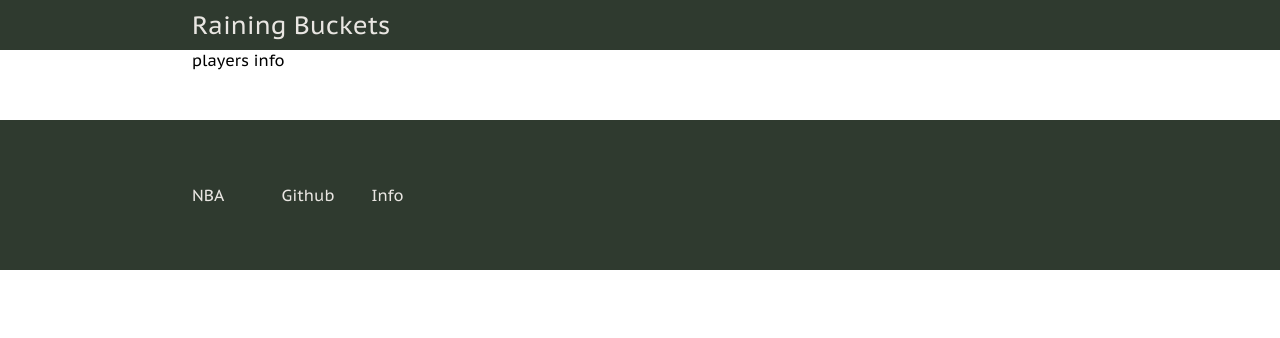
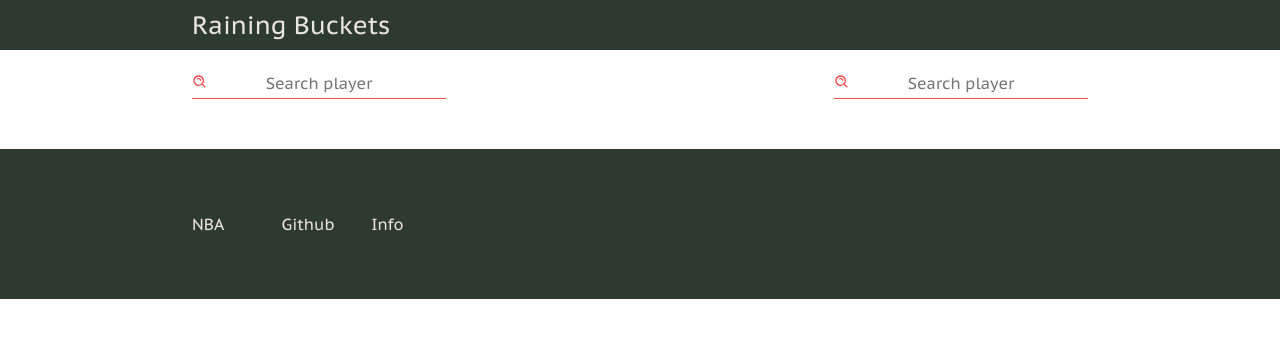
Before and after one commit to 5arg/raining-buckets, a React (Create React App) app in the folder frontend/: page /compare/1/1 in a window 1280 px wide. Shown: the top 338 px of the page. Built offline with nearby package versions, Linux system fonts and the light colour scheme.

Commit message:
Search dropdown for selecting players to compare.

```diff
--- a/frontend/src/features/player-profile/player-info/search-dropdown/SearchDropdown.tsx
+++ b/frontend/src/features/common/search-dropdown/SearchDropdown.tsx
@@ -8,10 +8,20 @@ import {
   DropdownItem,
   SearchWrapper,
 } from "./searchDropdown.styles";
-import useDetectClickOutside from "../../../../hooks/useDetectClickOutside";
-import usePlayersDropdown from "../../../../hooks/react-query/usePlayersDropdown";
+import useDetectClickOutside from "../../../hooks/useDetectClickOutside";
+import usePlayersDropdown from "../../../hooks/react-query/usePlayersDropdown";
 
-export default function SearchDropdown() {
+type SearchDropdownProps = {
+  baseRoute: string;
+  compareFirstId?: string;
+  compareSecondId?: string;
+};
+
+export default function SearchDropdown({
+  baseRoute,
+  compareFirstId,
+  compareSecondId,
+}: SearchDropdownProps) {
   const [searchInput, setSearchInput] = useState<string>("");
   const [showDropdown, setShowDropdown] = useState<boolean>(false);
   const history = useHistory();
@@ -42,7 +52,15 @@ export default function SearchDropdown() {
               <DropdownItem
                 key={i}
                 onClick={() => {
-                  history.push(`/player/${player._id}`);
+                  let route;
+                  if (compareFirstId) {
+                    route = `${baseRoute}/${compareFirstId}/${player._id}`;
+                  } else if (compareSecondId) {
+                    route = `${baseRoute}/${player._id}/${compareSecondId}`;
+                  } else {
+                    route = `${baseRoute}/${player._id}`;
+                  }
+                  history.push(route);
                   setSearchInput("");
                 }}
               >
--- a/frontend/src/features/player-profile/player-info/search-dropdown/searchDropdown.styles.tsx
+++ b/frontend/src/features/common/search-dropdown/searchDropdown.styles.tsx
@@ -1,6 +1,8 @@
 import styled from "styled-components/macro";
 
-export const SearchWrapper = styled.div``;
+export const SearchWrapper = styled.div`
+  position: relative;
+`;
 
 export const Input = styled.input`
   border: 0;
--- a/frontend/src/features/player-compare/players-info/PlayersInfo.tsx
+++ b/frontend/src/features/player-compare/players-info/PlayersInfo.tsx
@@ -1,5 +1,7 @@
-import React, { useEffect } from "react";
+import React from "react";
 import { useParams } from "react-router-dom";
+import SearchDropdown from "../../common/search-dropdown/SearchDropdown";
+import { Container } from "./playersInfo.styles";
 
 interface ParamTypes {
   id1: string;
@@ -9,9 +11,10 @@ interface ParamTypes {
 export default function PlayersInfo() {
   const { id1, id2 } = useParams<ParamTypes>();
 
-  useEffect(() => {
-    console.log(id1, id2);
-  }, [id1, id2]);
-
-  return <div>players info</div>;
+  return (
+    <Container>
+      <SearchDropdown baseRoute={`/compare`} compareSecondId={id2} />
+      <SearchDropdown baseRoute={`/compare`} compareFirstId={id1} />
+    </Container>
+  );
 }
--- /dev/null
+++ b/frontend/src/features/player-compare/players-info/playersInfo.styles.tsx
@@ -0,0 +1,6 @@
+import styled from "styled-components/macro";
+
+export const Container = styled.div`
+  display: flex;
+  justify-content: space-between;
+`;
--- a/frontend/src/features/player-profile/player-info/PlayerInfo.tsx
+++ b/frontend/src/features/player-profile/player-info/PlayerInfo.tsx
@@ -14,7 +14,7 @@ import {
   Jersey,
   JerseyNumber,
 } from "./playerInfo.styles";
-import SearchDropdown from "./search-dropdown/SearchDropdown";
+import SearchDropdown from "../../common/search-dropdown/SearchDropdown";
 import {
   heightInFeetAndCm,
   teamAbbrevationToTeamName,
@@ -33,7 +33,7 @@ export default function PlayerInfo() {
   return (
     <Wrapper>
       <InputWrapper>
-        <SearchDropdown />
+        <SearchDropdown baseRoute={`/player`} />
       </InputWrapper>
       <ButtonWrapper>
         <Link to={`/compare/${id}`}>
--- a/frontend/src/hooks/react-query/usePlayer.tsx
+++ b/frontend/src/hooks/react-query/usePlayer.tsx
@@ -11,5 +11,7 @@ const getPlayer = async (queryName: string, { playerId }: getPlayerParams) => {
 };
 
 export default function usePlayer(playerId: string) {
-  return usePaginatedQuery<PlayerType>(["players", { playerId }], getPlayer);
+  return usePaginatedQuery<PlayerType>(["players", { playerId }], getPlayer, {
+    enabled: playerId,
+  });
 }
```
